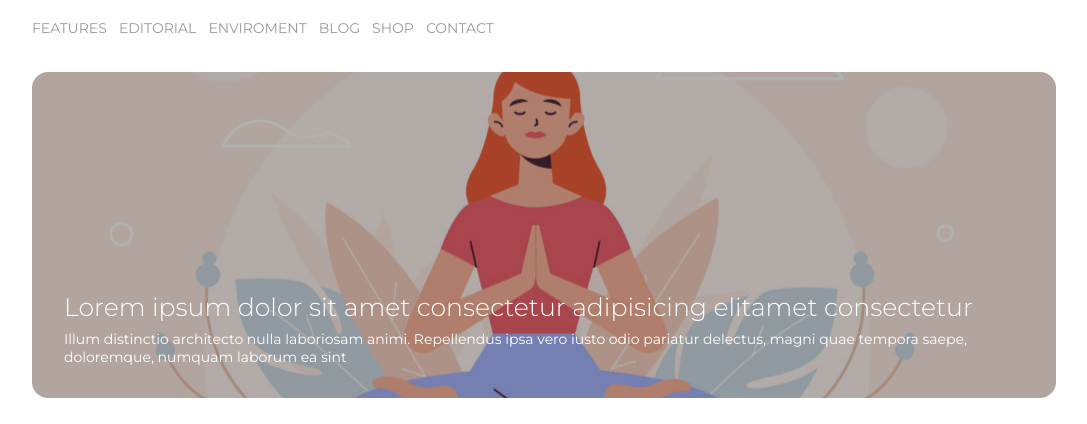
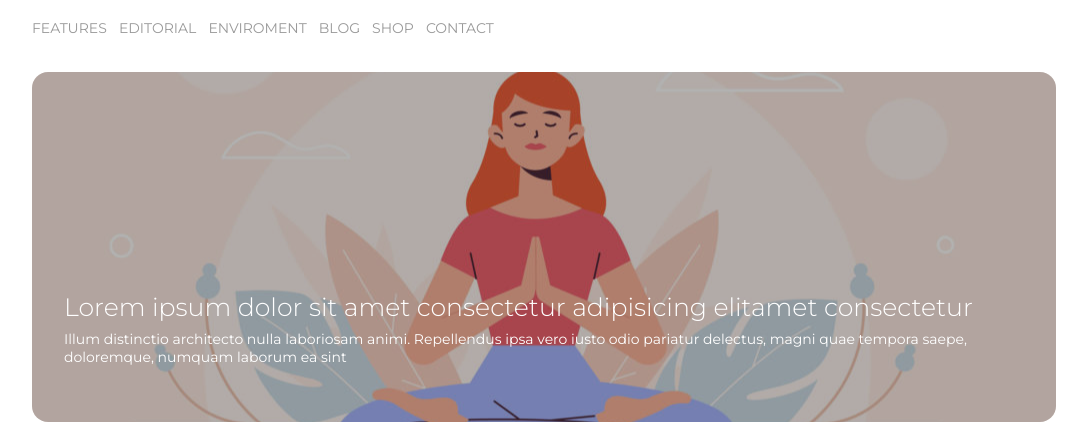
Before and after one commit to 8devil3/htmlcss-wp, a plain HTML site: page index.html in a window 1280 px wide. Shown: the part 84-508 px from the top of the page, without its empty margins (96-1183 px from the left). Drawn offline with Linux system fonts and the light colour scheme.

Commit message:
aggiunto min-height a hero

```diff
--- a/css/style.css
+++ b/css/style.css
@@ -122,6 +122,7 @@ main img {
 }
 
 .hero {
+    min-height: 350px;
     margin-bottom: 32px;
     border-radius: 16px;
     background-image: url("../img/banner.jpg");
```
